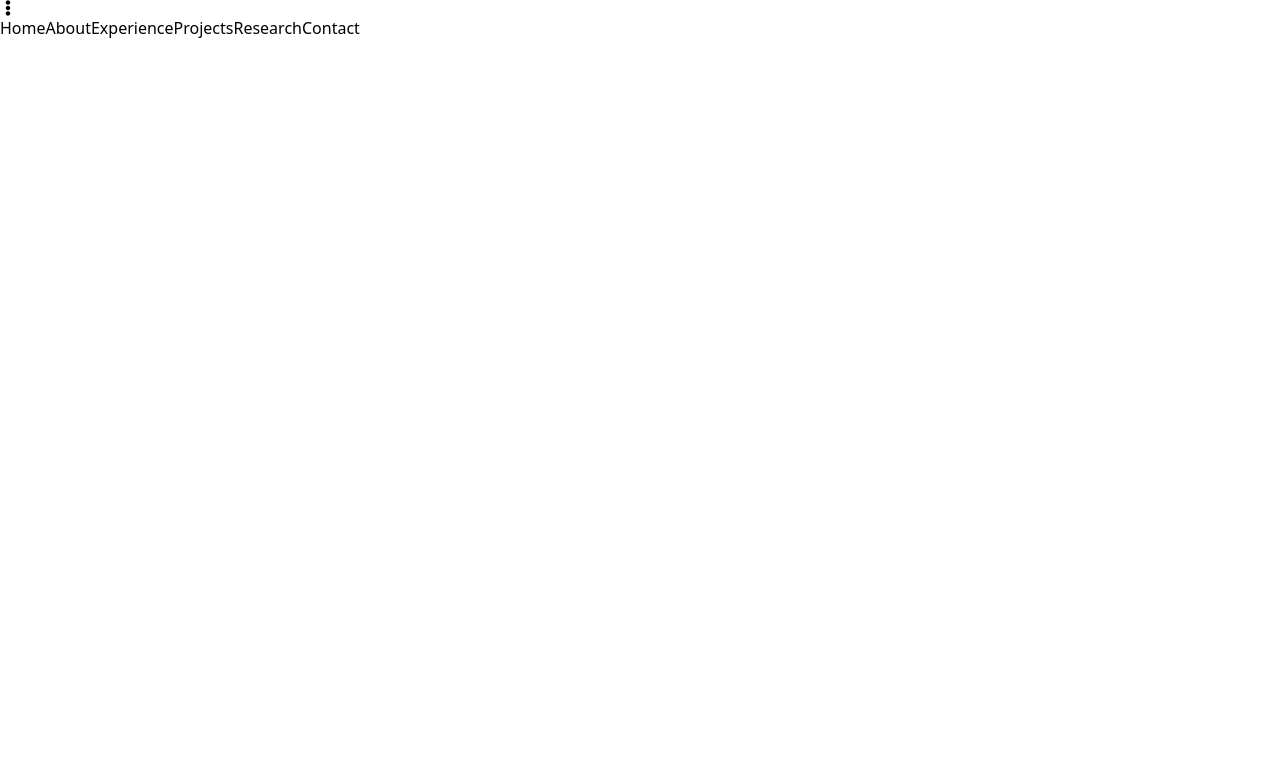
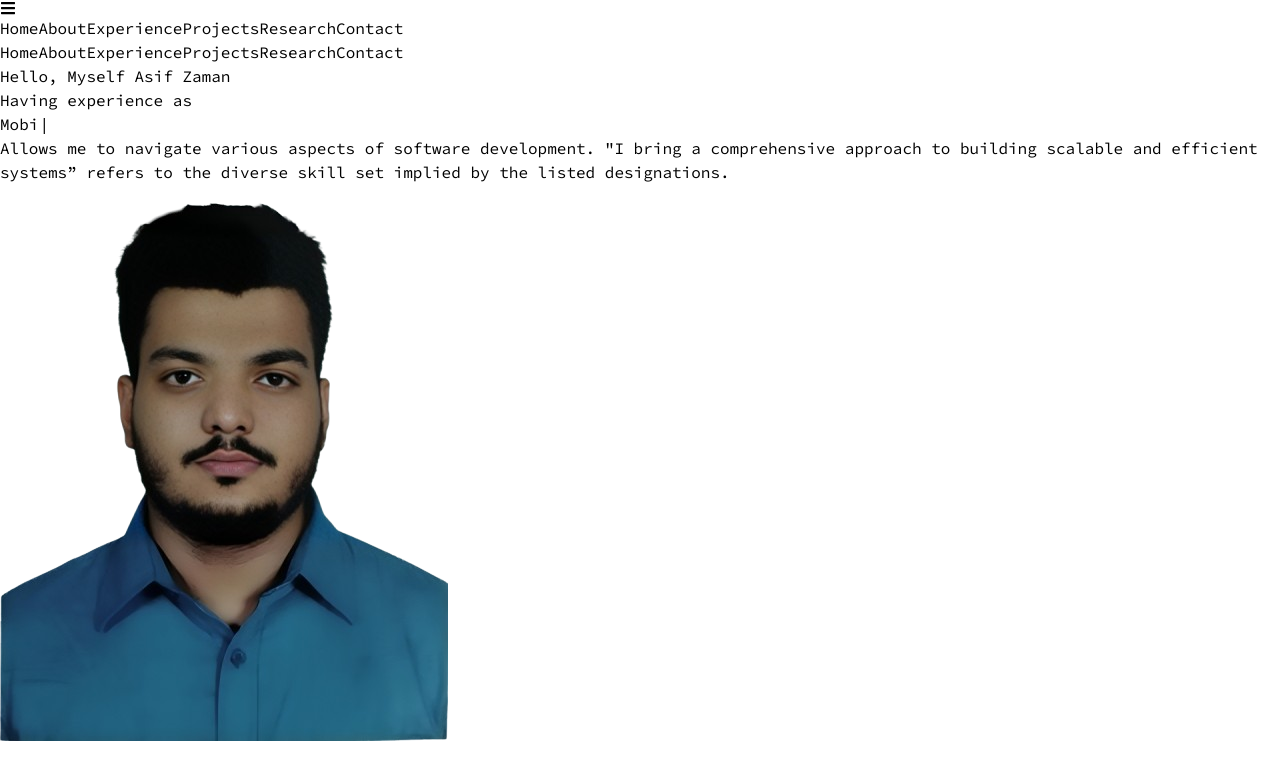
Before and after one commit to AsifZaman777/portfolio, a React (Vite) app in the folder client/: page / in a window 1280 px wide. Shown: the top 780 px of the page. Built offline with nearby package versions, Linux system fonts and the light colour scheme.

Commit message:
hero section added

```diff
--- a/client/package.json
+++ b/client/package.json
@@ -14,7 +14,8 @@
     "react-dom": "^18.3.1",
     "react-icons": "^5.3.0",
     "react-router-dom": "^6.27.0",
-    "react-scroll": "^1.9.0"
+    "react-scroll": "^1.9.0",
+    "typewriter-effect": "^2.21.0"
   },
   "devDependencies": {
     "@eslint/js": "^9.13.0",
--- a/client/src/App.jsx
+++ b/client/src/App.jsx
@@ -1,10 +1,12 @@
 import React from 'react';
 import Navbar from './components/Navbar';
+import Hero from './components/Hero';
 
 const App = () => {
   return (
-    <div>
+    <div className='space-y-24'>
     <Navbar/>
+    <Hero/>
     </div>
   );
 };
--- /dev/null
+++ b/client/src/components/Hero.jsx
@@ -0,0 +1,49 @@
+import React from 'react';
+import Typewriter from 'typewriter-effect';
+import asif from '../assets/images/asif.png';
+
+const Hero = () => {
+    return (
+        <div className="flex flex-col md:flex-row items-center justify-between w-full max-w-7xl mx-auto px-8 py-16">
+            {/* Left Section - Text */}
+            <div className="md:w-1/2 space-y-4 text-center md:text-left">
+                <h1 className="text-4xl md:text-5xl font-bold text-gray-900">
+                    Hello, Myself <span className="text-green-600">Asif Zaman</span>
+                </h1>
+                <h3 className="text-2xl md:text-3xl font-bold text-gray-900">
+                    Having experience as
+                    <span className="ml-2 font-bold text-2xl text-green-600">
+                    <Typewriter
+                        options={{
+                            strings: [
+                                'Fullstack development',
+                                'Mobile app development',
+                                'AI & ML development',
+                            ],
+                            autoStart: true,
+                            loop: true,
+                            delay: 75,
+                            deleteSpeed: 50,
+                        }}
+                    />
+                </span>
+                </h3>
+
+                <p className="text-lg text-gray-600 mt-4 text-left">
+                Allows me to navigate various aspects of software development. "I bring a comprehensive approach to building scalable and efficient systems” refers to the diverse skill set implied by the listed designations.
+                </p>
+            </div>
+
+            {/* Right Section - Image */}
+            <div className="md:w-1/4 mt-8 md:mt-0 flex justify-center hover:scale-105 transition-all">
+                <img
+                    src={asif} // Replace with your actual image URL
+                    alt="Profile of Asif Zaman"
+                    className="rounded-lg shadow-lg max-w-full h-auto object-cover"
+                />
+            </div>
+        </div>
+    );
+};
+
+export default Hero;
--- a/client/src/components/Navbar.jsx
+++ b/client/src/components/Navbar.jsx
@@ -1,6 +1,6 @@
 import React, { useState } from 'react';
 import { Link } from 'react-scroll';
-import { FaEllipsisV } from 'react-icons/fa';
+import { FaBars } from 'react-icons/fa';
 
 const Navbar = () => {
   const [activeLink, setActiveLink] = useState(""); // Track active link
@@ -15,18 +15,16 @@ const Navbar = () => {
   };
 
   return (
-    <div className={`fixed top-0 left-1/2 transform -translate-x-1/2 w-full max-w-3xl px-10 py-4 rounded-lg flex items-center justify-between z-50 mt-4 transition-all
-      lg:bg-white lg:bg-opacity-10 lg:backdrop-blur-lg md:shadow-lg lg:border`}>
-
-
+    <div className={`fixed top-0 left-1/2 transform -translate-x-1/2 w-full max-w-4xl px-10 py-4 rounded-lg flex items-center justify-between z-50 mt-4 transition-all
+      lg:bg-white lg:bg-opacity-10 lg:backdrop-blur-lg md:shadow-sm md:border`}>
 
       {/* Hamburger Icon for Mobile */}
       <div className="md:hidden" onClick={toggleMenu}>
-        <FaEllipsisV className="text-green-400 text-2xl cursor-pointer" />
+        <FaBars className="text-neutral-950 text-2xl cursor-pointer" />
       </div>
 
-      {/* Navbar Links - hidden on mobile */}
-      <div className={`flex-col md:flex-row space-y-4 md:space-y-0 md:space-x-8 ml-0 -mt-1 ${isOpen ? "flex" : "hidden"} md:flex`}>
+      {/* Navbar Links - visible on desktop */}
+      <div className={`hidden md:flex md:flex-row space-y-4 md:space-y-0 md:space-x-8 ml-5`}>
         {["Home", "About", "Experience", "Projects", "Research", "Contact"].map((item) => (
           <Link
             key={item}
@@ -39,16 +37,38 @@ const Navbar = () => {
               setIsOpen(false); // Close menu on item click
               if (item === "Login") handleModalOpen();
             }}
-            className={`
+            className={`relative
               px-4 py-2 rounded-full
+              cursor-pointer
               flex items-center gap-2
-              text-slate-500
+              text-slate-400
               shadow-[-5px_-5px_10px_rgba(255,_255,_255,_0.8),_3px_3px_10px_rgba(0,_0,_0,_0.25)]
               transition-all
               hover:shadow-[-1px_-1px_5px_rgba(255,_255,_255,_0.6),_1px_1px_5px_rgba(0,_0,_0,_0.3),inset_-2px_-2px_5px_rgba(255,_255,_255,_1),inset_2px_2px_4px_rgba(0,_0,_0,_0.3)]
-              hover:text-violet-500
-              ${activeLink === item ? "text-violet-500" : "text-slate-500"}
+              hover:text-neutral-950
+              ${activeLink === item ? "shadow-[-1px_-1px_5px_rgba(255,_255,_255,_0.6),_1px_1px_5px_rgba(0,_0,_0,_0.3),inset_-2px_-2px_5px_rgba(255,_255,_255,_1),inset_2px_2px_4px_rgba(0,_0,_0,_0.3)]" : "text-slate-500"}
             `}
+          >
+            {item}
+          </Link>
+        ))}
+      </div>
+
+      {/* Mobile Links Dropdown with Blur Background */}
+      <div className={`absolute left-1/2 transform -translate-x-1/2 w-full max-w-xs mt-60 rounded-lg shadow-lg z-40 bg-slate-300 bg-opacity-30 backdrop-blur-md ${isOpen ? "block" : "hidden"} md:hidden`}>
+        {["Home", "About", "Experience", "Projects", "Research", "Contact"].map((item) => (
+          <Link
+            key={item}
+            to={item.toLowerCase()}
+            smooth={true}
+            duration={500}
+            offset={-70}
+            onClick={() => {
+              setActiveLink(item);
+              setIsOpen(false); // Close menu on item click
+              if (item === "Login") handleModalOpen();
+            }}
+            className={`block px-4 py-2 text-slate-600 hover:bg-green-100 rounded transition-colors`}
           >
             {item}
           </Link>
--- a/client/src/index.css
+++ b/client/src/index.css
@@ -1,3 +1,10 @@
+@import url('https://fonts.googleapis.com/css2?family=Source+Code+Pro:ital,wght@0,200..900;1,200..900&display=swap');
+
 @tailwind base;
 @tailwind components;
 @tailwind utilities;
+
+/* Optional: Add any custom styles that use the font */
+body {
+  font-family: 'Source Code Pro', monospace; /* Apply the font to the body */
+}
```
Also changed, not shown: client/src/assets/images/asif.png (added), 1 other file (tests, documents, lock files or other folders).
